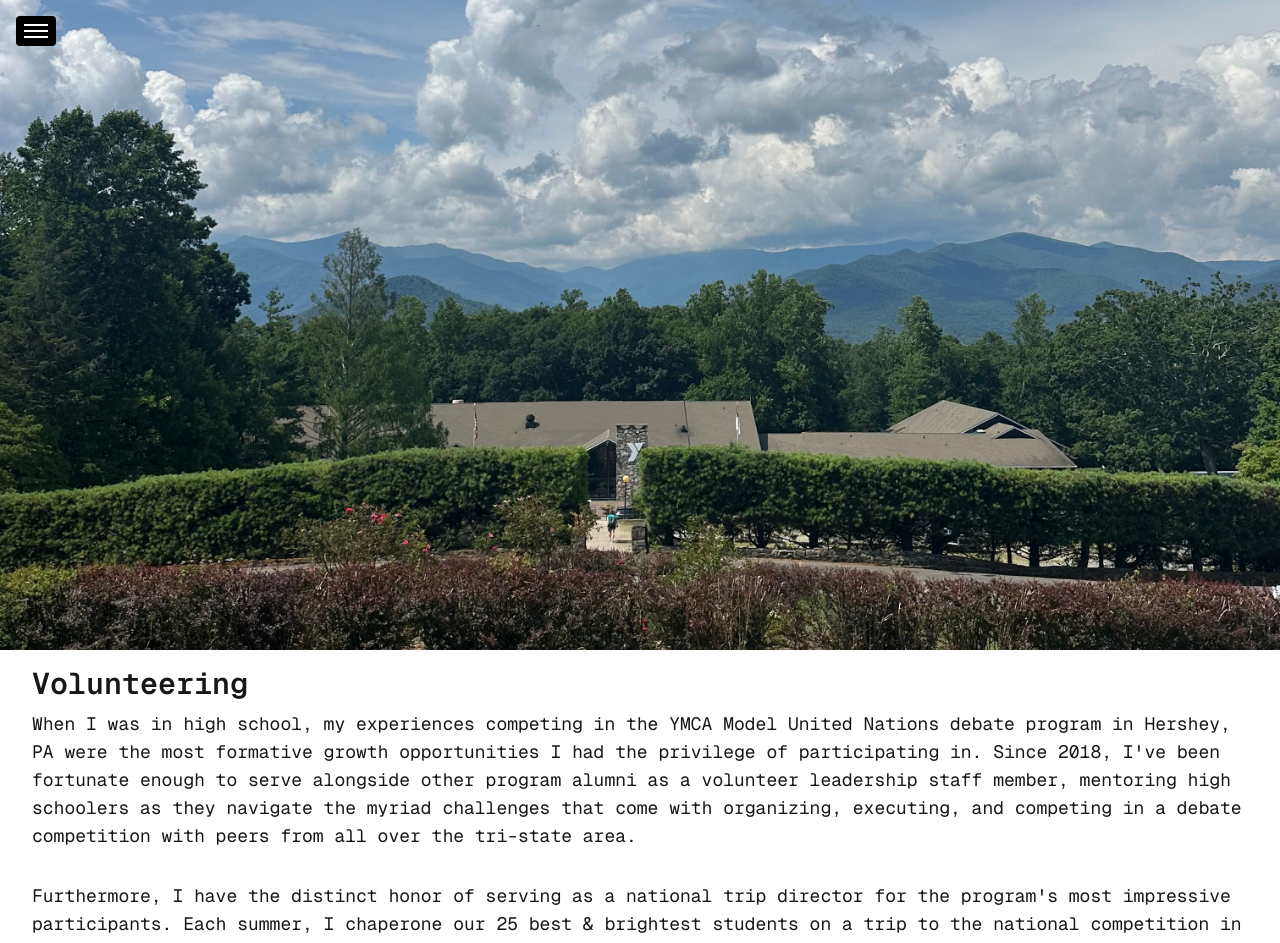
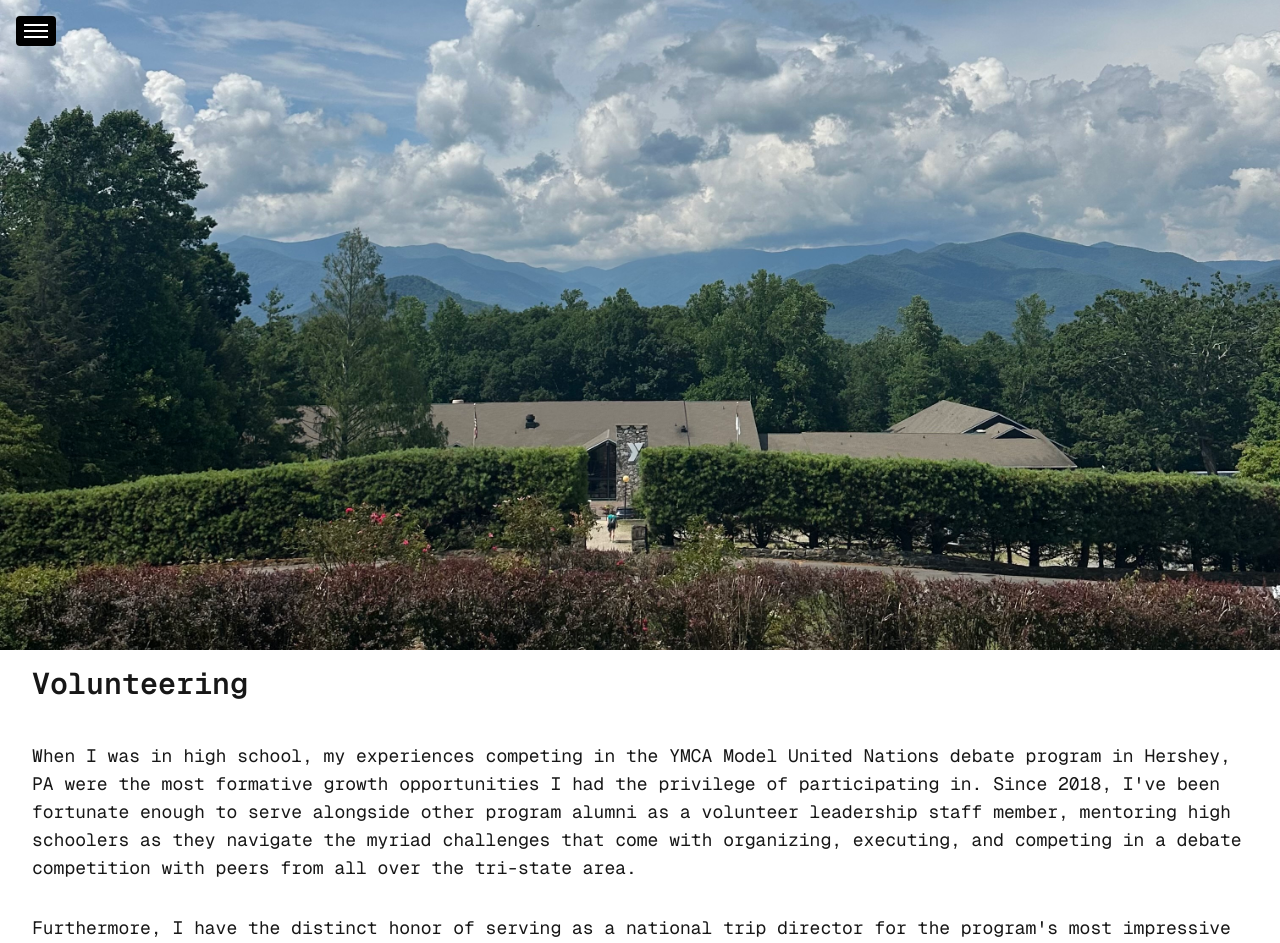
Before and after one commit to hanskamin/website, a Next.js app: page /volunteering in a window 1280 px wide. Shown: the top 943 px of the page. Built offline with nearby package versions, Linux system fonts and the light colour scheme.

Commit message:
fixed spacing

```diff
--- a/app/(pages)/music/page.tsx
+++ b/app/(pages)/music/page.tsx
@@ -72,7 +72,7 @@ export default function Page() {
           <h2 className="text-3xl font-semibold pb-2 font-[family-name:var(--font-geist-mono)]">
             Music
           </h2>
-          <p className="text-lg pb-8 font-[family-name:var(--font-geist-mono)]">
+          <p className="text-lg mt-8 pb-8 font-[family-name:var(--font-geist-mono)]">
             This is a list of links to my most recent releases, available wherever you stream music!
           </p>
           {
--- a/app/(pages)/volunteering/page.tsx
+++ b/app/(pages)/volunteering/page.tsx
@@ -46,7 +46,7 @@ export default function Page() {
           <h2 className="text-3xl font-semibold pb-2 font-[family-name:var(--font-geist-mono)]">
             Volunteering
           </h2>
-          <p className="text-lg pb-8 font-[family-name:var(--font-geist-mono)]">
+          <p className="text-lg mt-8 pb-8 font-[family-name:var(--font-geist-mono)]">
             {
               `When I was in high school, my experiences competing in the YMCA Model United Nations debate program
               in Hershey, PA were the most formative growth opportunities I had the privilege of participating in.
```
